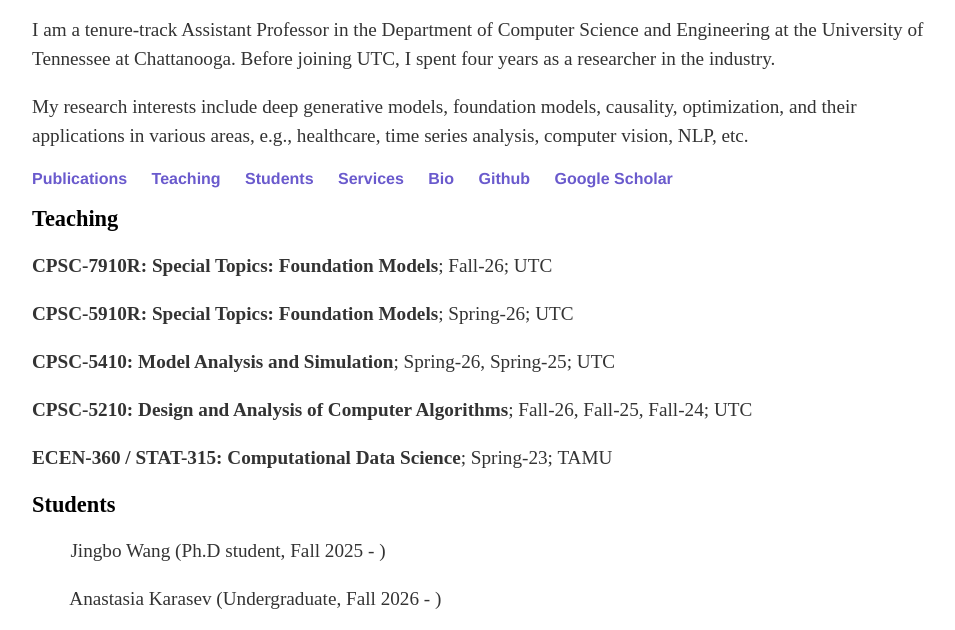
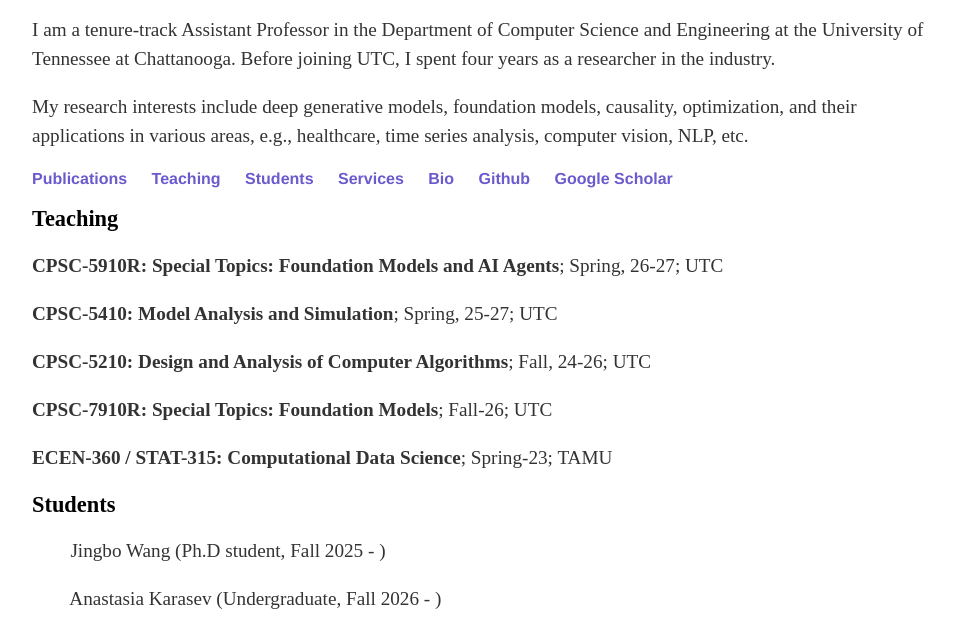
Before and after one commit to ShaogangRen/shaogangren.github.io, a plain HTML site: page index.html in a window 1280 px wide. Shown: the part 147-777 px from the top of the page, without its empty margins (160-1115 px from the left). Drawn offline with Linux system fonts and the light colour scheme.

Commit message:
Update index.html

```diff
--- a/index.html
+++ b/index.html
@@ -28,10 +28,10 @@
    </nav>
    <div class=”container”>
     <h2 id="Teach"> Teaching </h2>
+       <p> <b> CPSC-5910R: Special Topics: Foundation Models and AI Agents</b>; Spring, 26-27; UTC </p>
+       <p> <b> CPSC-5410: Model Analysis and Simulation</b>; Spring, 25-27; UTC </p>
+       <p> <b> CPSC-5210: Design and Analysis of Computer Algorithms</b>; Fall, 24-26; UTC </p>
        <p> <b> CPSC-7910R: Special Topics: Foundation Models</b>; Fall-26; UTC </p>
-         <p> <b> CPSC-5910R: Special Topics: Foundation Models</b>; Spring-26; UTC </p>
-       <p> <b> CPSC-5410: Model Analysis and Simulation</b>; Spring-26, Spring-25; UTC </p>
-       <p> <b> CPSC-5210: Design and Analysis of Computer Algorithms</b>; Fall-26, Fall-25, Fall-24; UTC </p>
       <p>  <b> ECEN-360 / STAT-315: Computational Data Science</b>; Spring-23; TAMU </p>
    </div>
    <div class=”container”>
```
